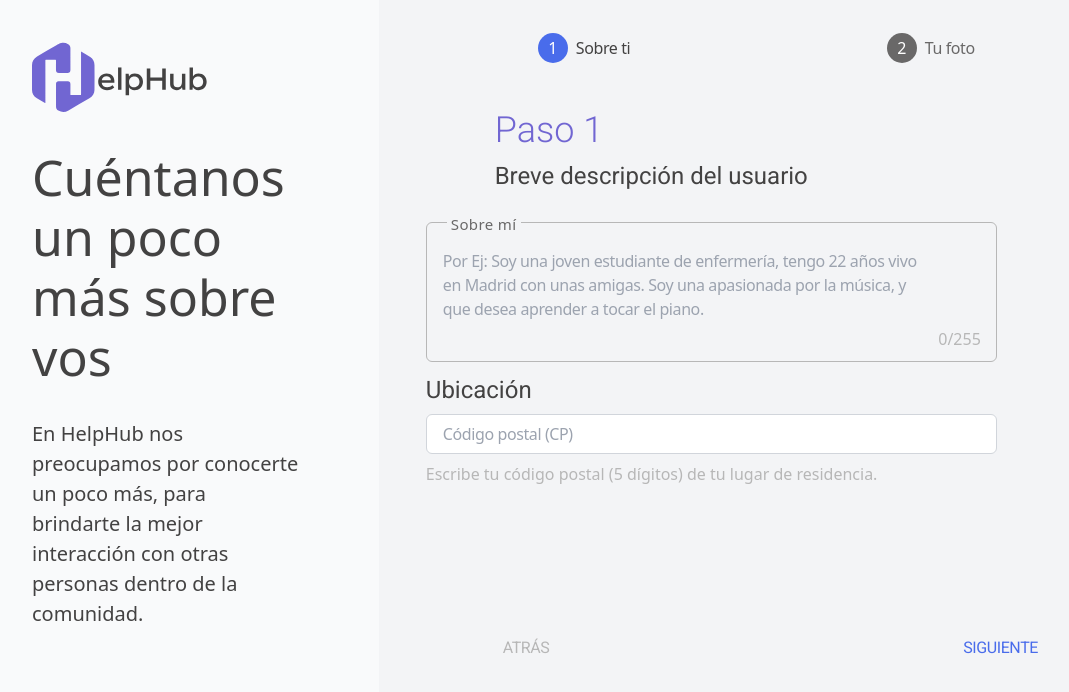
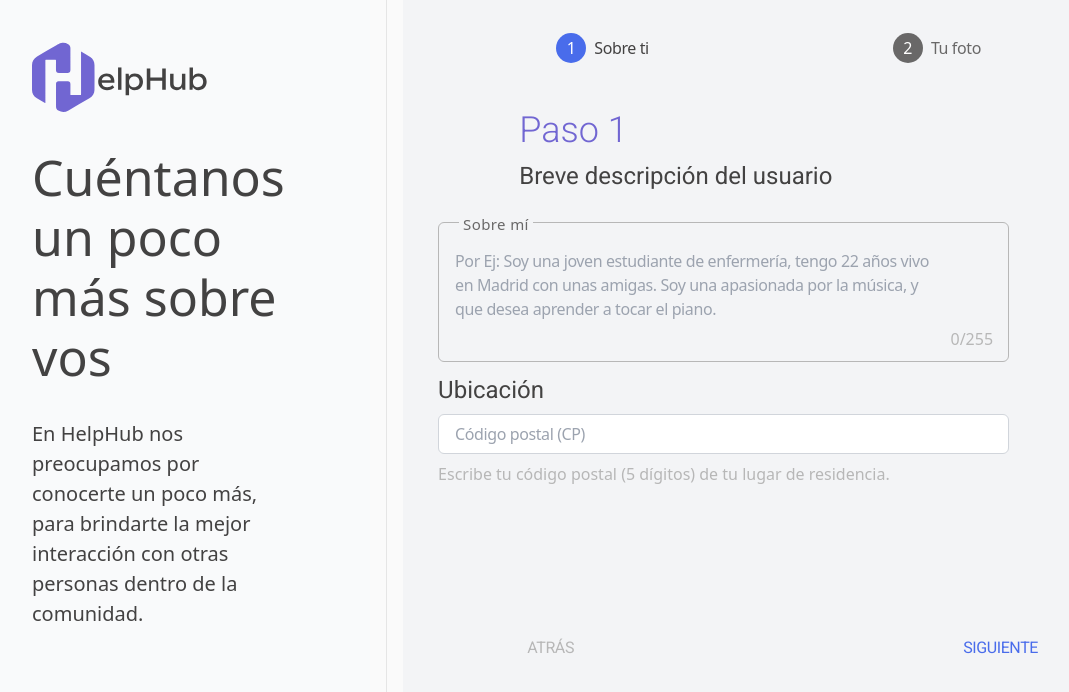
Before and after one commit to AdoptaUnJuniorPlatform/GT-HelpHub-Front, a React (Vite) app: page /register/personal-data in a window 1280 px wide. Shown: the top 692 px of the page, without its empty margins (48-1117 px from the left). Built offline with nearby package versions, Linux system fonts and the light colour scheme; no server answers.

Commit message:
feat: implement conditional rendering in Layout for step 4

```diff
--- a/src/components/Layout.tsx
+++ b/src/components/Layout.tsx
@@ -15,6 +15,7 @@ interface LayoutProps {
   showExtraContent?: boolean;
   extraContent?: React.ReactNode;
   isExtended?: boolean;
+  isSubmitted?: boolean;
 }
 
 const Layout: FC<LayoutProps> = ({
@@ -29,10 +30,15 @@ const Layout: FC<LayoutProps> = ({
   children,
   showExtraContent = false,
   extraContent,
+  isSubmitted,
 }) => {
 
   return (
-    <div className={`flex ${currentStep === 4 ? "custom-layout-class-for-step-4" : "h-screen"}`}>
+    <div className={`flex ${currentStep === 4
+      ? isSubmitted
+        ? "submitted-layout-for-step-4"
+        : "custom-layout-class-for-step-4"
+      : "h-screen"}`}>
       {/* Columna Izquierda */}
       <LeftColumn
         title={title}
@@ -40,6 +46,12 @@ const Layout: FC<LayoutProps> = ({
         showExtraContent={showExtraContent} // Pasamos la prop
         extraContent={extraContent} // Pasamos el contenido adicional
       />
+
+      {/* Línea divisoria */}
+      {currentStep !== 4 && (
+        <div className="border-r border-[#b7b7b7] opacity-30 mx-4"></div>
+      )}
+
 
       {/* Columna Derecha */}
       <RightColumn
@@ -49,6 +61,7 @@ const Layout: FC<LayoutProps> = ({
         onNextClick={onNextClick}
         currentStep={currentStep}
         steps={steps}
+        isSubmitted={isSubmitted}
       >
         {children}
       </RightColumn>
```
